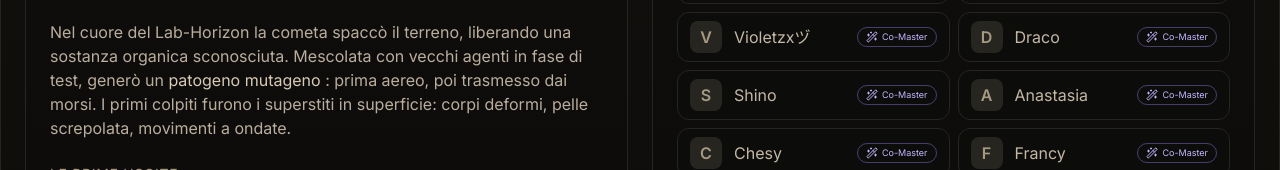
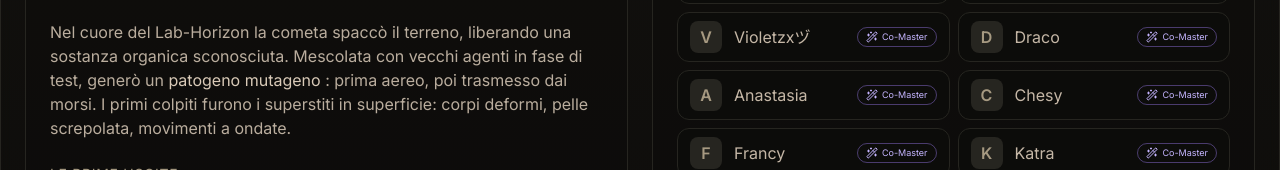
Before and after one commit to MaDGiiRL/fw-website, a React (Vite) app: page /lore in a window 1280 px wide. Shown: the part 883-1053 px from the top of the page. Built offline with nearby package versions, Linux system fonts and the light colour scheme.

Commit message:
fix shino

```diff
--- a/src/pages/Lore.jsx
+++ b/src/pages/Lore.jsx
@@ -17,7 +17,6 @@ export default function Lore() {
         "MaDGiiRL",
         "Violetzxヅ",
         "Draco",
-        "Shino",
         "Anastasia",
         "Chesy",
         "Francy",
```
